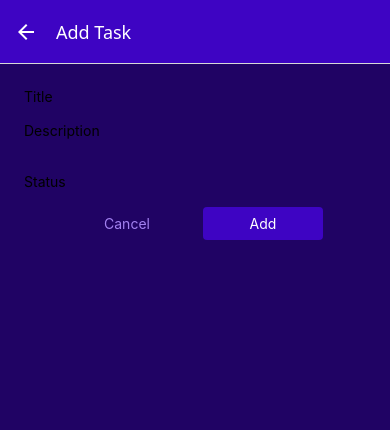
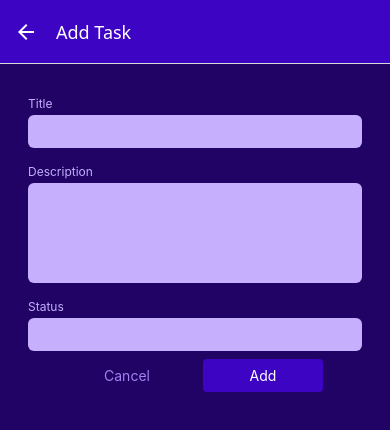
Before and after one commit to zarazi/taskman2, a React Native app: screen /ManageTask in a window 390 px wide. Shown: the top 430 px of the page. Built offline with nearby package versions, Linux system fonts and the light colour scheme.

Commit message:
Styling input component

```diff
--- a/components/ManageTask/Input.tsx
+++ b/components/ManageTask/Input.tsx
@@ -1,4 +1,13 @@
-import { Text, TextInput, TextInputProps, View } from "react-native";
+import {
+  Text,
+  TextInput,
+  TextInputProps,
+  View,
+  StyleSheet,
+  StyleProp,
+  ViewStyle,
+} from "react-native";
+import { GlobalStyles } from "../../constants/styles";
 
 interface InputProps {
   label: string;
@@ -6,12 +15,41 @@
 }
 
 function Input({ label, textInputConfig }: InputProps) {
+  const inputStyles: StyleProp<ViewStyle> = [styles.input];
+
+  if (textInputConfig && textInputConfig.multiline) {
+    inputStyles.push(styles.inputMultiline);
+  }
+
   return (
-    <View>
-      <Text>{label}</Text>
-      <TextInput {...textInputConfig} />
+    <View style={styles.inputContainer}>
+      <Text style={styles.label}>{label}</Text>
+      <TextInput style={inputStyles} {...textInputConfig} />
     </View>
   );
 }
 
 export default Input;
+
+const styles = StyleSheet.create({
+  inputContainer: {
+    marginHorizontal: 4,
+    marginVertical: 8,
+  },
+  label: {
+    fontSize: 12,
+    color: GlobalStyles.colors.primary100,
+    marginBottom: 4,
+  },
+  input: {
+    backgroundColor: GlobalStyles.colors.primary100,
+    color: GlobalStyles.colors.primary700,
+    padding: 6,
+    borderRadius: 6,
+    fontSize: 18,
+  },
+  inputMultiline: {
+    minHeight: 100,
+    textAlignVertical: "top",
+  },
+});
```
